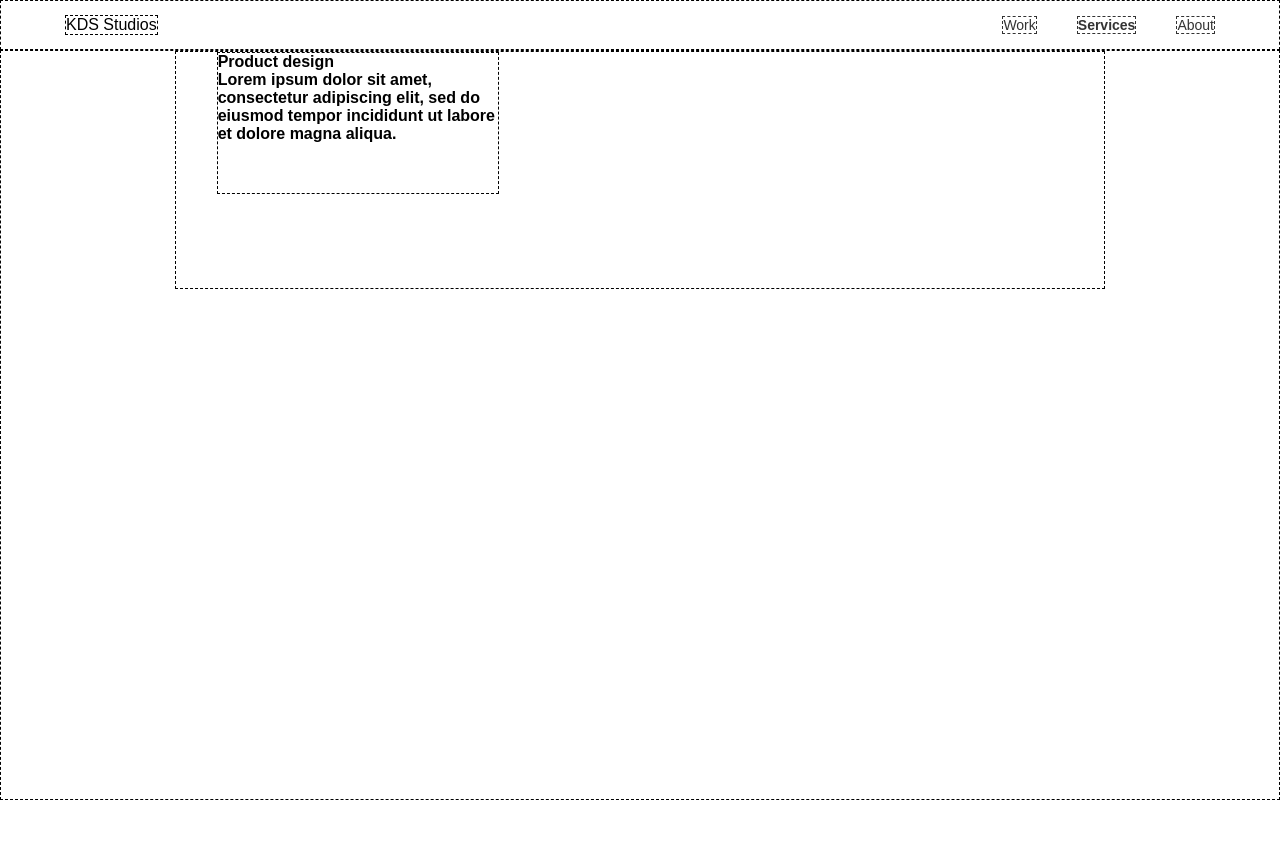
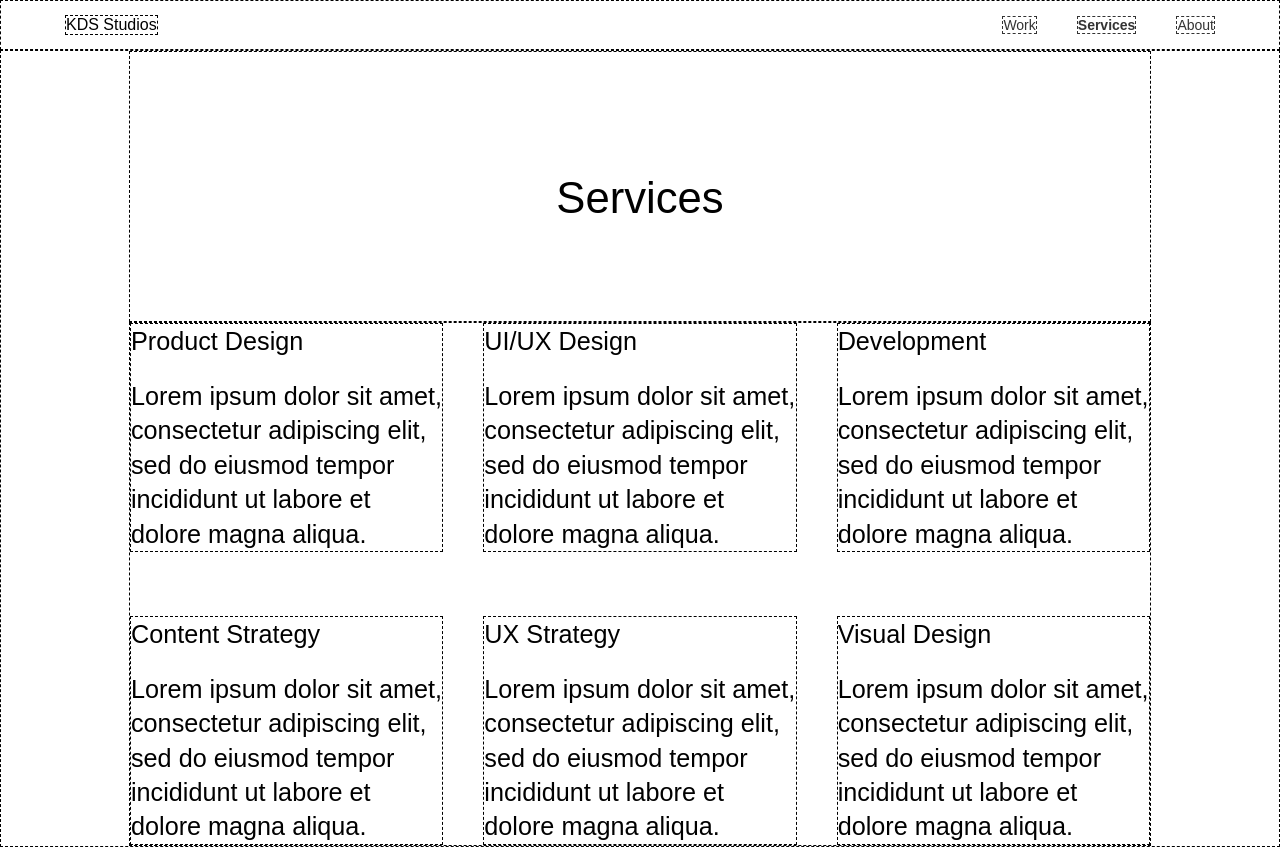
Before and after one commit to kimispencer/kds-studios, a Next.js app: page /services in a window 1280 px wide. Shown: the top 849 px of the page. Built offline with nearby package versions, Linux system fonts and the light colour scheme; a web font is replaced by a local one.

Commit message:
Services page grid layout + typography rules

```diff
--- a/lib/interfaces.tsx
+++ b/lib/interfaces.tsx
@@ -11,3 +11,8 @@ export interface Project {
   subtitle: string;
   description: string;
 }
+
+export interface Service {
+  title: string;
+  description: string;
+}
--- a/pages/services.tsx
+++ b/pages/services.tsx
@@ -1,11 +1,44 @@
+import { Service } from '@/lib/interfaces';
 import styles from '@/styles/pages/Services.module.scss'
+
+const services: Service[] =
+  [
+    { title: "Product Design"
+    , description: "Lorem ipsum dolor sit amet, consectetur adipiscing elit, sed do eiusmod tempor incididunt ut labore et dolore magna aliqua."
+    },
+    { title: "UI/UX Design"
+    , description: "Lorem ipsum dolor sit amet, consectetur adipiscing elit, sed do eiusmod tempor incididunt ut labore et dolore magna aliqua."
+    },
+    { title: "Development"
+    , description: "Lorem ipsum dolor sit amet, consectetur adipiscing elit, sed do eiusmod tempor incididunt ut labore et dolore magna aliqua."
+    },
+    { title: "Content Strategy"
+    , description: "Lorem ipsum dolor sit amet, consectetur adipiscing elit, sed do eiusmod tempor incididunt ut labore et dolore magna aliqua."
+    },
+    { title: "UX Strategy"
+    , description: "Lorem ipsum dolor sit amet, consectetur adipiscing elit, sed do eiusmod tempor incididunt ut labore et dolore magna aliqua."
+    },
+    { title: "Visual Design"
+    , description: "Lorem ipsum dolor sit amet, consectetur adipiscing elit, sed do eiusmod tempor incididunt ut labore et dolore magna aliqua."
+    },
+  ]
 
 const Services = () => {
   return (
     <div className={styles.servicesPage}>
-      <div className={styles.serviceBlock}>
-        <h4>Product design</h4>
-        <h4>Lorem ipsum dolor sit amet, consectetur adipiscing elit, sed do eiusmod tempor incididunt ut labore et dolore magna aliqua.</h4>
+      <div className={styles.servicesAboveFold}>
+        <h2 className={styles.servicesHeader}>Services</h2>
+      </div>
+      <div className={styles.servicesGrid}>
+        {services.map((service, i) => {
+            return (
+              <div className={styles.serviceBlock} key={i}>
+                <h4 className={styles.serviceTile}>{service.title}</h4>
+                <h4>{service.description}</h4>
+              </div>
+            )
+          })
+        }
       </div>
     </div>
   )
--- a/styles/globals.scss
+++ b/styles/globals.scss
@@ -122,6 +122,11 @@ h3 {
   line-height: calc(1.4 * (1 + (1 - 2.2)/25));
 }
 
-h1, h2, h3 {
+h4 {
+  font-size: calc((1.6 - 1) * 1.2vw + 1rem);
+  line-height: calc(1.4 * (1 + (1 - 1.6)/25));
+}
+
+h1, h2, h3, h4 {
   font-weight: normal;
 }
--- a/styles/pages/Services.module.scss
+++ b/styles/pages/Services.module.scss
@@ -1,10 +1,38 @@
 @import 'variables';
 
-.servicesPage {
+.servicesAboveFold {
   @extend .grid;
+}
+
+.servicesHeader {
+  grid-area: 6/5/6/23;
+  text-align: center;
+}
+
+.servicesGrid {
+  @extend .grid;
+  grid-template-columns: repeat(1, 1fr);
+  grid-column-gap: calc(#{$defaultSpacing} * 2);
+  grid-template-rows: auto;
+  grid-row-gap: $layoutSpacing;
 }
 
 .serviceBlock {
   border: 1px dashed;
-  grid-area: 1/2/7/10;
 }
+
+.serviceTile {
+  margin-bottom: $defaultSpacing;
+}
+
+/* Large Tablet or Desktop */
+@media screen and (min-width: $desktop_breakpoint) {
+  // TODO make this a Layout component variable?
+  .servicesPage {
+    padding: 0 $layoutSpacing;
+  }
+
+  .servicesGrid {
+    grid-template-columns: repeat(3, 1fr);
+  }
+}
--- a/styles/variables.scss
+++ b/styles/variables.scss
@@ -26,6 +26,9 @@ $projectNavFontSize: 18px;
 .smallFont {
   font-size: 12px;
   letter-spacing: 0.32px;
+}
+.uppercase {
+  text-transform: uppercase;
 }
 
 // Spacing
```
